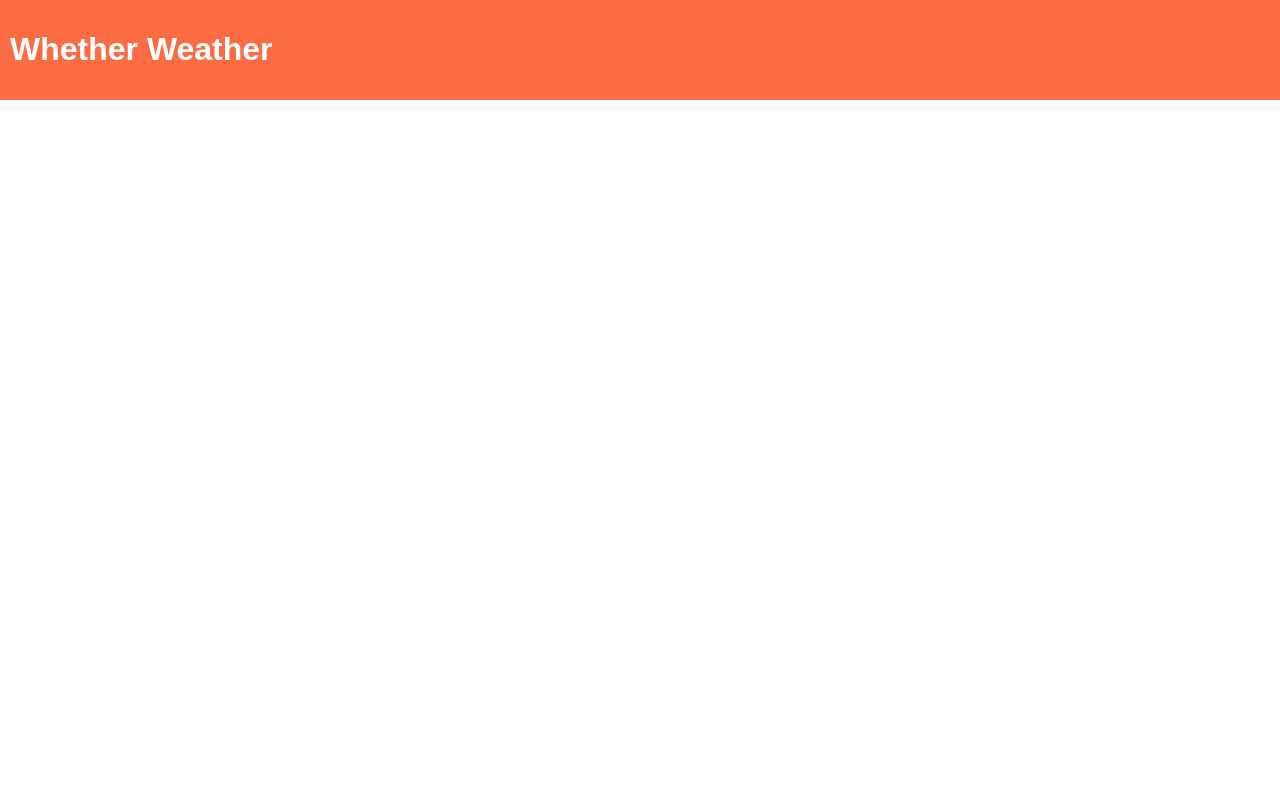
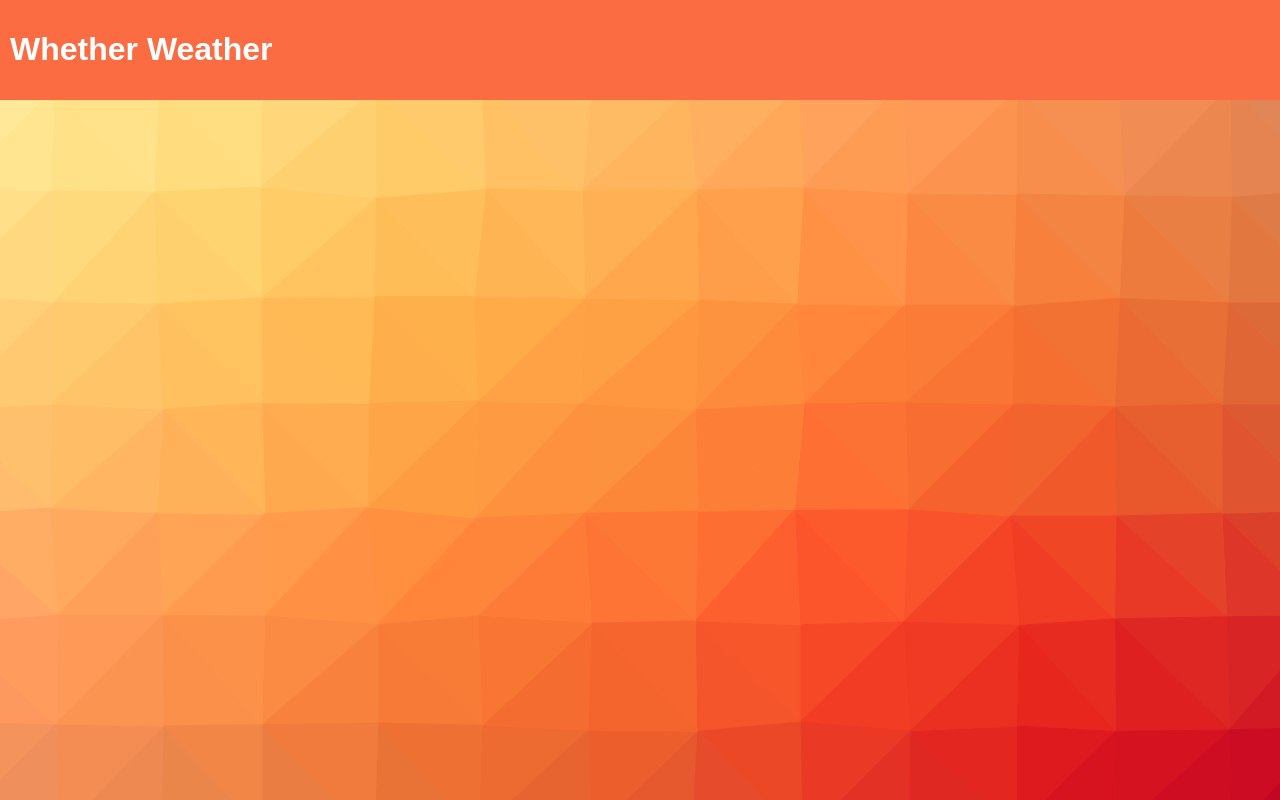
Before and after one commit to uelski/react-weather, a React (Create React App) app: page / in a window 1280 px wide. Built offline with nearby package versions, Linux system fonts and the light colour scheme.

Commit message:
basic page setup with background img

```diff
--- a/src/App.css
+++ b/src/App.css
@@ -3,3 +3,15 @@
   color: white;
   padding: 10px;
 }
+
+.page-container {
+  height: 700px;
+  width: 100%;
+  background-image: url('./images/pattern.svg');
+  background-color: white;
+  background-size: cover;
+  display: flex;
+  flex-direction: column;
+  justify-content: center;
+  align-items: center;
+}
--- a/src/App.js
+++ b/src/App.js
@@ -1,11 +1,15 @@
 import React, { Component } from 'react';
 import './App.css';
 import Header from './components/Header';
+import Page from './components/Page';
 
 class App extends Component {
   render() {
     return (
-      <Header text="Whether Weather" />
+      <div>
+        <Header text="Whether Weather" />
+        <Page />
+      </div>
     )
   }
 }
--- /dev/null
+++ b/src/components/Page.js
@@ -0,0 +1,14 @@
+import React, { Component } from 'react';
+
+class Page extends Component {
+	render () {
+		return (
+			<div className="page-container">
+				<div>
+				</div>
+			</div>
+		)
+	}
+}
+
+module.exports = Page;
--- a/src/index.css
+++ b/src/index.css
@@ -1,5 +1,13 @@
+html, body {
+	height: 100%;
+}
+
 body {
   margin: 0;
   padding: 0;
   font-family: sans-serif;
 }
+
+#app {
+	height: 100%;
+}
```
Also changed, not shown: src/images/pattern.svg (added).
